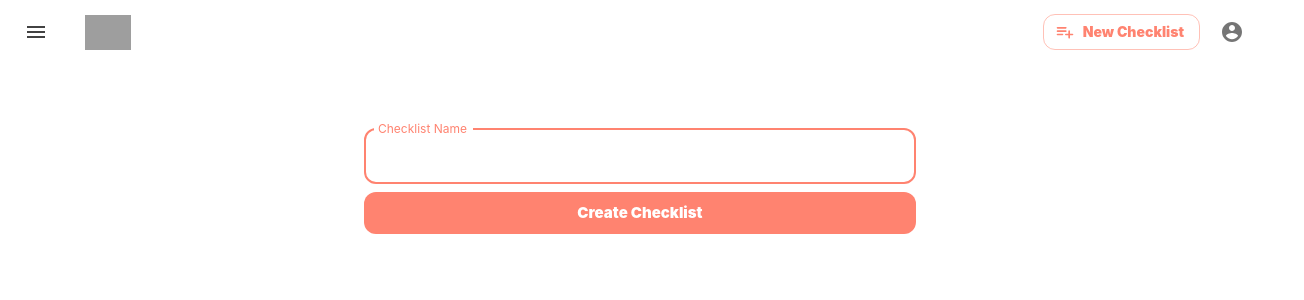
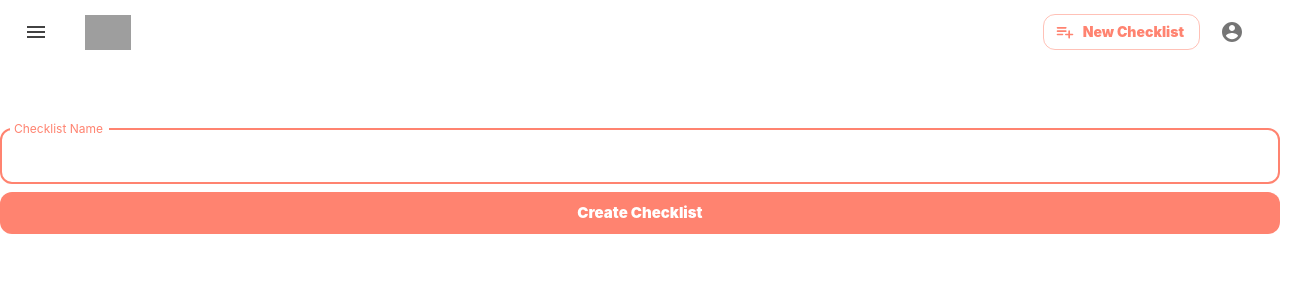
Before and after one commit to kennethlng/nmbo-app, a Next.js app: page / in a window 1280 px wide. Shown: the top 300 px of the page, 1304 px wide, since content can reach past the window. Built offline with nearby package versions, Linux system fonts and the light colour scheme; no server answers; grey boxes are pictures that could not be loaded.

Commit message:
Removed container from App component

```diff
--- a/src/components/App/index.jsx
+++ b/src/components/App/index.jsx
@@ -3,7 +3,6 @@ import Header from '../Header'
 import Sider from '../Sider'
 import { makeStyles } from '@material-ui/core/styles'
 import Toolbar from '@material-ui/core/Toolbar'
-import Container from '@material-ui/core/Container'
 import Backdrop from '@material-ui/core/Backdrop';
 import CircularProgress from '@material-ui/core/CircularProgress';
 import { AppStateContext } from '../AppState'
@@ -35,9 +34,7 @@ const App = ({ children }) => {
       </Backdrop>
       <div className={classes.content}>
         <Toolbar/>
-        <Container maxWidth="sm">
-          {children}
-        </Container>
+        {children}
       </div>
     </main>
   )
```
